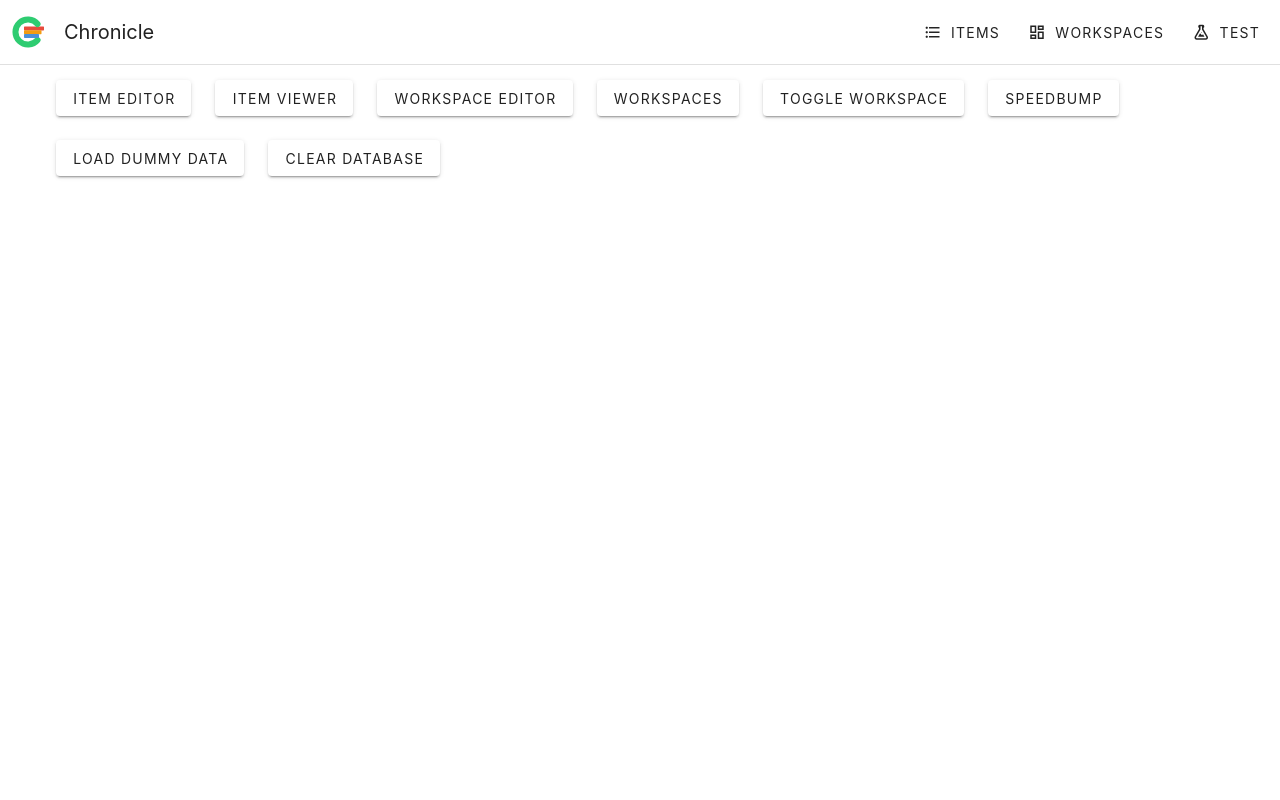
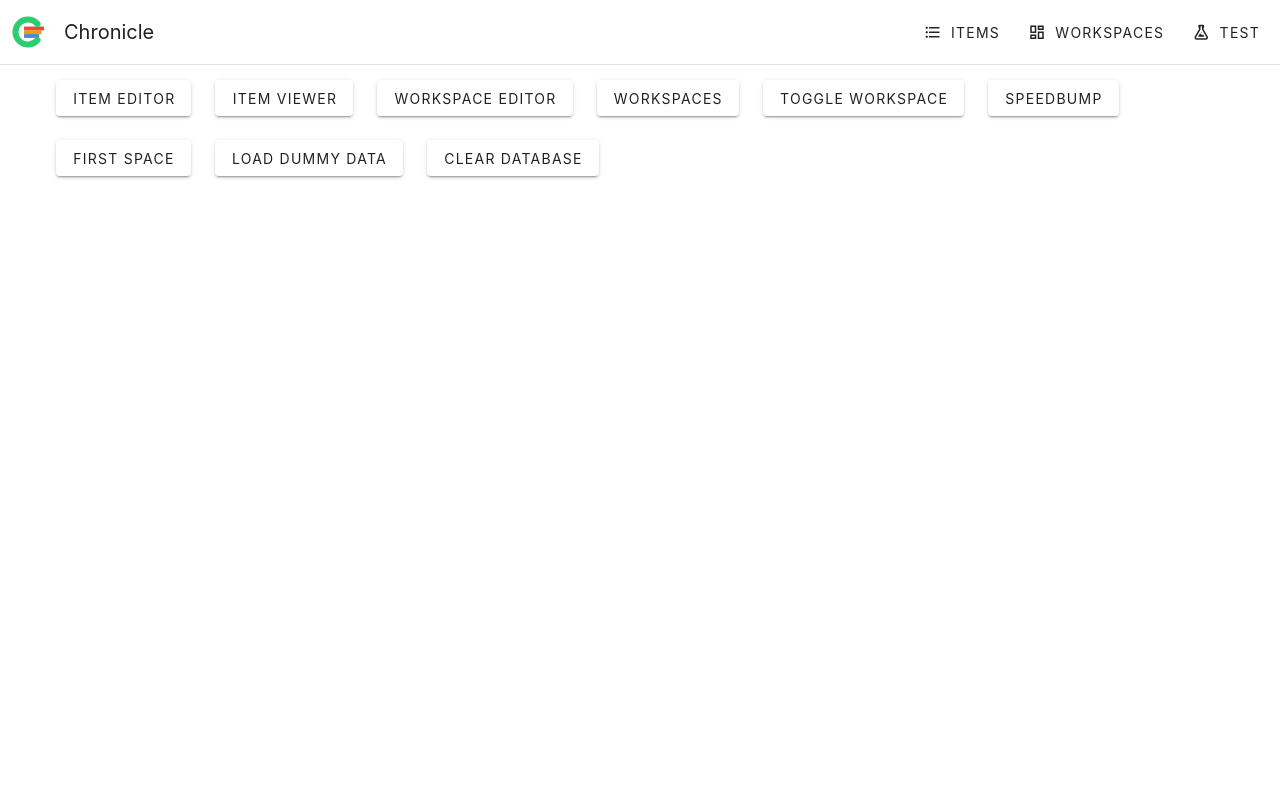
Before and after one commit to AlexJFDev/Capstone, a Vue app: page /test in a window 1280 px wide. Shown: the top 800 px of the page. Built offline with nearby package versions, Linux system fonts and the light colour scheme.

Commit message:
Add button to test page that navigates to the first space
https://claude.ai/code/session_01NCAwKCtRiET5DJ5nxcYnU1

```diff
--- a/src/views/TestView.vue
+++ b/src/views/TestView.vue
@@ -13,6 +13,7 @@ import BacklogList from '@/components/backlog/BacklogList.vue'
 import { useItemsStore } from '@/stores/items'
 import { useVisualizationsStore } from '@/stores/visualizations'
 import { useSpacesStore } from '@/stores/spaces'
+import { useRouter } from 'vue-router'
 import { items as dummyItems } from '@/testing/dummy-items'
 import { workspaces as dummyWorkspaces } from '@/testing/dummy-workspaces'
 import { visualizations as dummyVisualizations } from '@/testing/dummy-visualizations'
@@ -24,6 +25,7 @@ const itemsStore = useItemsStore()
 const visualizationsStore = useVisualizationsStore()
 const spacesStore = useSpacesStore()
 const interfaceStore = useInterfaceStore()
+const router = useRouter()
 
 const test_item_id = computed(() => itemsStore.itemIds[0])
 
@@ -93,6 +95,9 @@ function loadDummyData() {
           <v-btn @click="interfaceStore.revealSpeedBump('Are you sure?')">Speedbump</v-btn>
         </v-col>
         <v-col cols="auto">
+          <v-btn @click="router.push({ name: 'space', params: { spaceId: spacesStore.spaceIds[0] } })">First Space</v-btn>
+        </v-col>
+        <v-col cols="auto">
           <v-btn @click="loadDummyData">Load Dummy Data</v-btn>
         </v-col>
         <v-col cols="auto">
```
